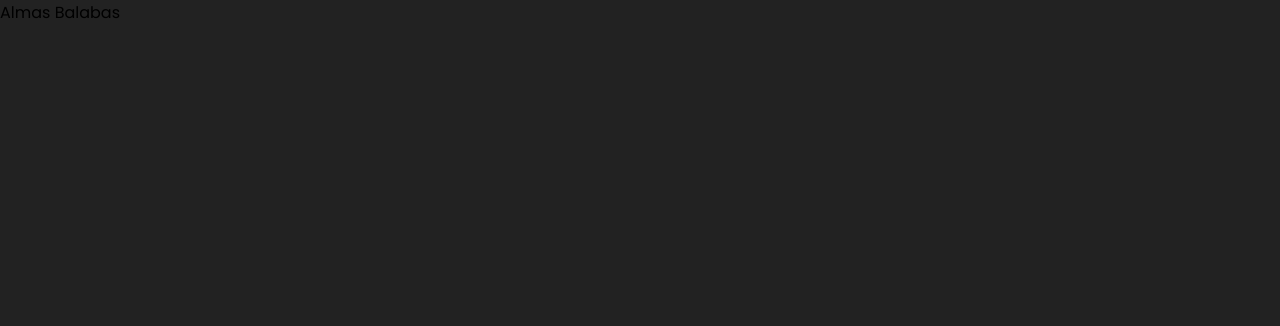
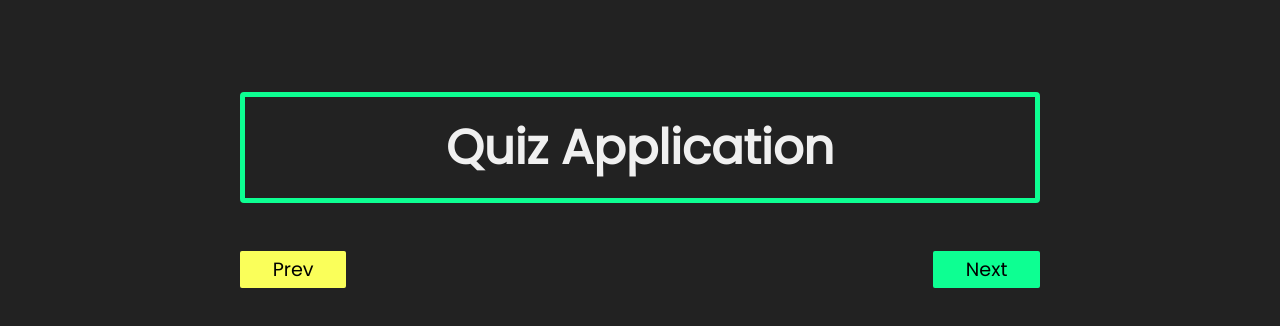
Before and after one commit to CyberButton/client, a React (Create React App) app: page /quiz in a window 1280 px wide. Shown: the top 326 px of the page. Built offline with nearby package versions, Linux system fonts and the light colour scheme.

Commit message:
quiz componenet

```diff
--- a/src/components/Main.js
+++ b/src/components/Main.js
@@ -1,5 +1,6 @@
 import React, { useRef } from "react"
 import { Link } from "react-router-dom"
+import "../styles/Main.css"
 
 export default function Main() {
 
@@ -18,7 +19,7 @@
             </ol>
 
             <form id="form">
-                <input ref={inputRef} type="text" placeholder="Username*"/>
+                <input className="userid" ref={inputRef} type="text" placeholder="Username*"/>
             </form>
 
             <div className="start">
--- a/src/components/Quiz.js
+++ b/src/components/Quiz.js
@@ -1,5 +1,27 @@
 import React from "react";
 
 export default function Quiz() {
-    return(<>Almas Balabas</>)
+    /**prev button event handler */
+    function onPrev() {
+        console.log("on prev clicked")
+    }
+
+    /**next button event handler */
+    function onNext() {
+        console.log("on next clicked")
+    }
+
+    return(
+        <div className="container">
+            <h1 className="title text-light">Quiz Application</h1>
+
+            {/* display questions */}
+
+            <div className="grid">
+                <button className="btn prev" onClick={onPrev}>Prev</button>
+                <button className="btn next" onClick={onNext}>Next</button>
+            </div>
+
+        </div>
+    )
 }
```
